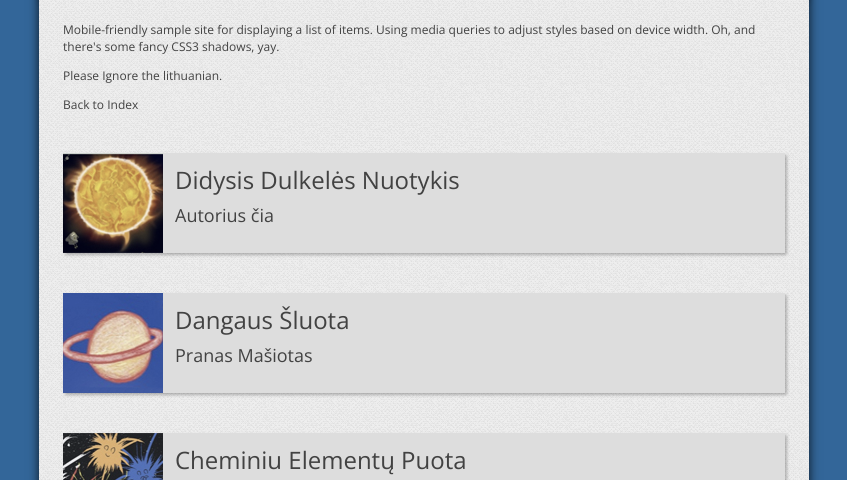
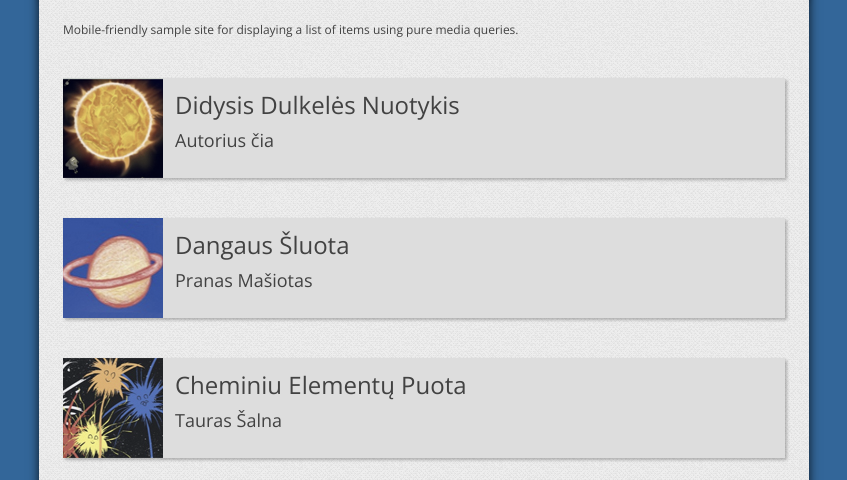
Before and after one commit to domantasjurkus/domantasjurkus.github.io, a plain HTML site: page projects/pasakiskas-mokslas/index.html in a window 1280 px wide. Shown: the part 300-780 px from the top of the page, without its empty margins (216-1063 px from the left). Drawn offline with nearby package versions, Linux system fonts and the light colour scheme.

Commit message:
clean up pasakiskas mokslas info

```diff
--- a/projects/pasakiskas-mokslas/index.html
+++ b/projects/pasakiskas-mokslas/index.html
@@ -23,13 +23,8 @@
 
         <section id="content">
           <p>
-            Mobile-friendly sample site for displaying a list of items. Using media queries to adjust styles based on device width. Oh, and there's some fancy CSS3 shadows, yay.
+            Mobile-friendly sample site for displaying a list of items using pure media queries.
           </p>
-          <p>
-            Please Ignore the lithuanian.
-          </p>
-          <a href="../../index.html">Back to Index</a>
-
           <ul>
             <a href="#">
               <li class="snippet">
```
